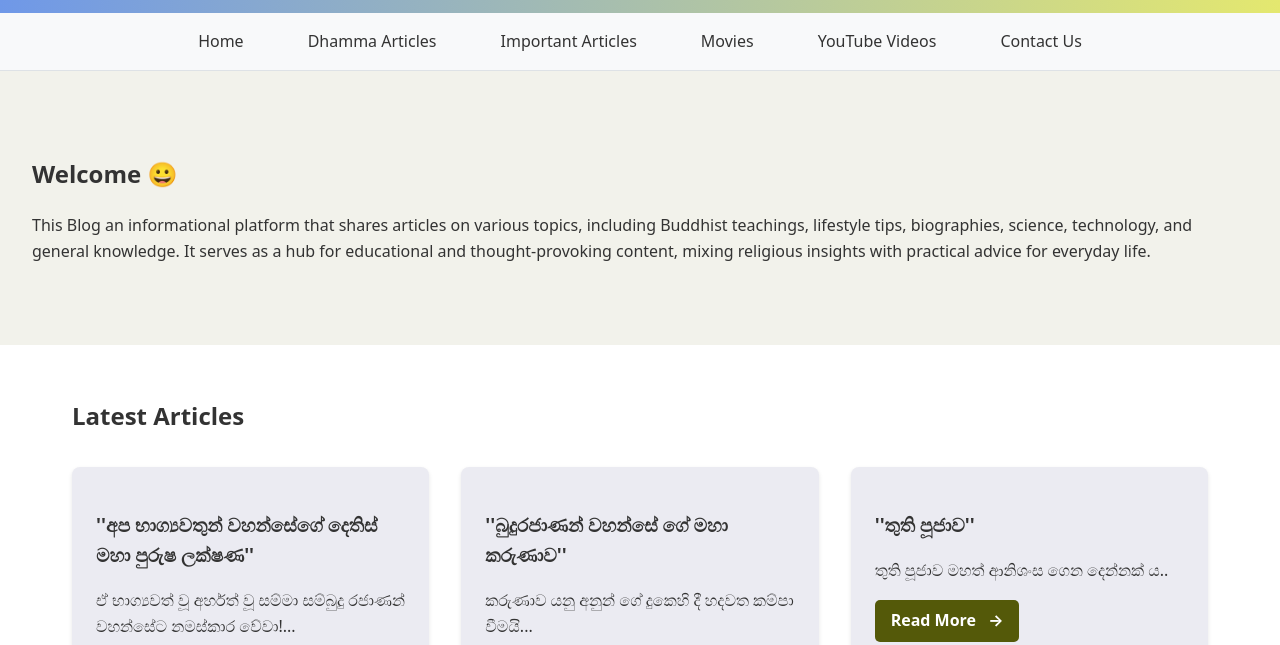
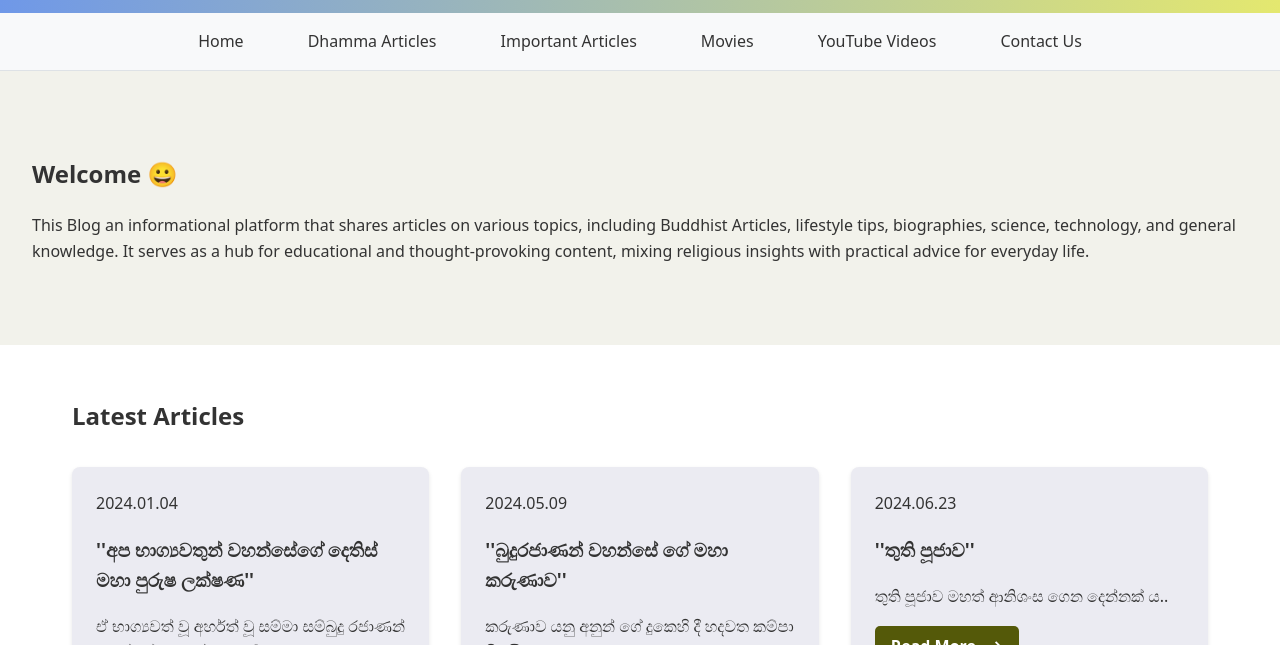
Before and after one commit to bighero-100/ositha_lakshan856, a plain HTML site: page index.html in a window 1280 px wide. Shown: the part 155-800 px from the top of the page. Drawn offline with Linux system fonts and the light colour scheme.

Commit message:
index.html

```diff
--- a/index.html
+++ b/index.html
@@ -5,7 +5,7 @@
     <meta name="viewport" content="width=device-width, initial-scale=1.0">
     <title>Lakshan_Bandara</title>
 	<!-- Favicon link -->
-    <link rel="icon" href="https://iili.io/35Gpc1n.webp" type="image/x-icon">
+    <link rel="icon" href="https://iili.io/35Gp7st.jpg" type="image/x-icon">
     <style>
         * {
             box-sizing: border-box;
@@ -293,7 +293,7 @@
 
     <section class="hero reveal">
         <h2>Welcome 😀</h2>
-        <p>This Blog an informational platform that shares articles on various topics, including Buddhist teachings, lifestyle tips, biographies, science, technology, and general knowledge. It serves as a hub for educational and thought-provoking content, mixing religious insights with practical advice for everyday life.</p>
+        <p>This Blog an informational platform that shares articles on various topics, including Buddhist Articles, lifestyle tips, biographies, science, technology, and general knowledge. It serves as a hub for educational and thought-provoking content, mixing religious insights with practical advice for everyday life.</p>
     </section>
 
     <main>
@@ -301,16 +301,19 @@
             <h2>Latest Articles</h2>
             <div class="grid">
                 <div class="card">
+					<p2>2024.01.04</p2>
                     <h3>''අප භාග්‍යවතුන් වහන්සේගේ දෙතිස් මහා පුරුෂ ලක්ෂණ''</h3>
                     <p>ඒ භාග්‍යවත් වූ අර්හත් වූ සම්මා සම්බුදු රජාණන් වහන්සේට නමස්කාර වේවා!...</p>
                     <a href="https://www.lakshan2004.my-board.org/home/other_letters/other3/00_1" class="read-more">Read More</a>
                 </div>
                 <div class="card">
+					<p2>2024.05.09</p2>
                     <h3>''බුදුරජාණන් වහන්සේ ගේ මහා කරුණාව''</h3>
                     <p>කරුණාව යනු අනුන් ගේ දුකෙහි දී හදවත කම්පා වීමයි...</p>
                     <a href="https://www.lakshan2004.my-board.org/sadaham-arana/dhamma-articles/1/great-kindness" class="read-more">Read More</a>
                 </div>
                 <div class="card">
+					<p2>2024.06.23</p2>
                     <h3>''තුති පූජාව''</h3>
                     <p>තුති පූජාව මහත් ආනිශංස ගෙන දෙන්නක් ය..</p>
                     <a href="https://www.lakshan2004.my-board.org/sadaham-arana/dhamma-articles/2/1_4" class="read-more">Read More</a>
```
